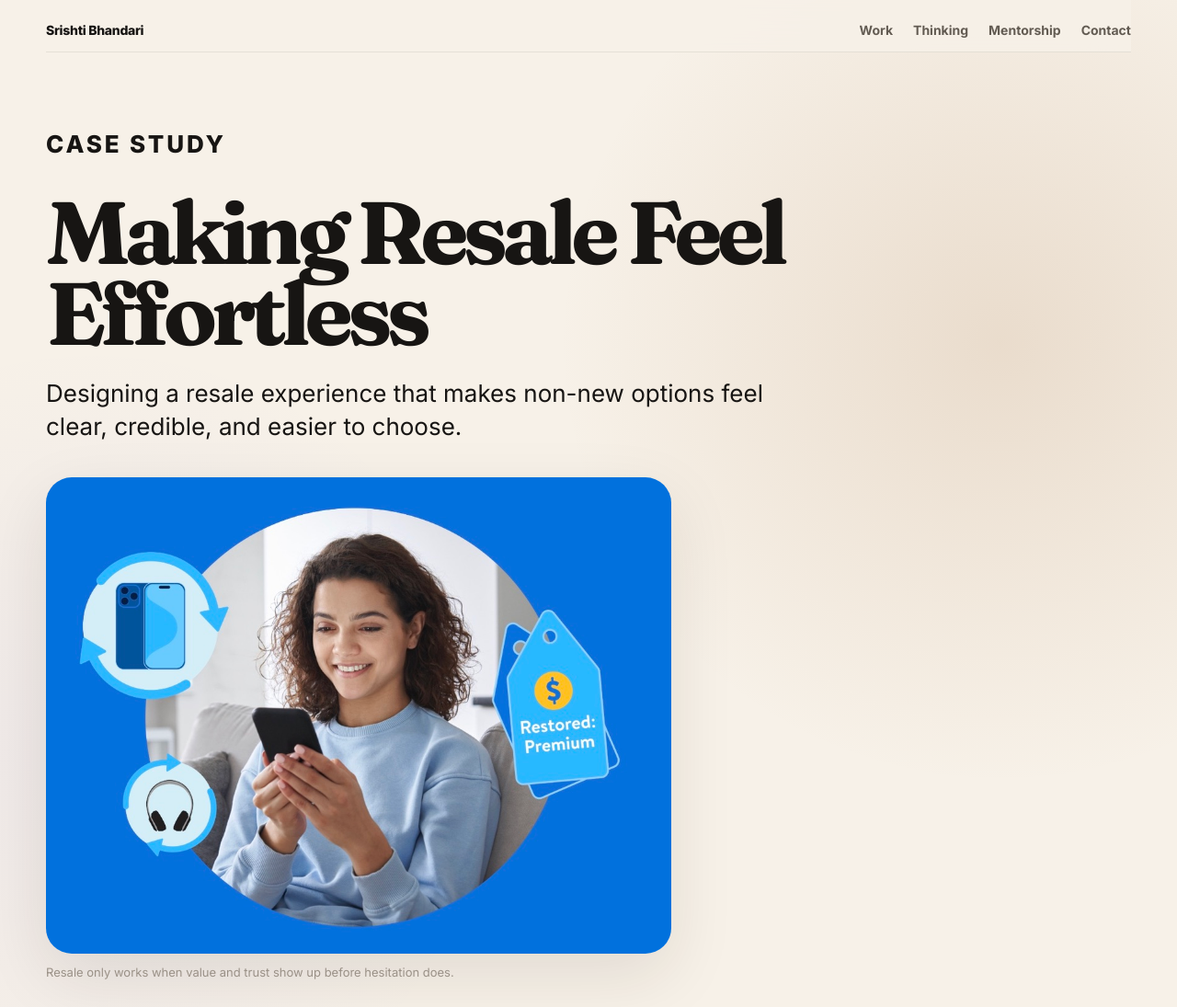
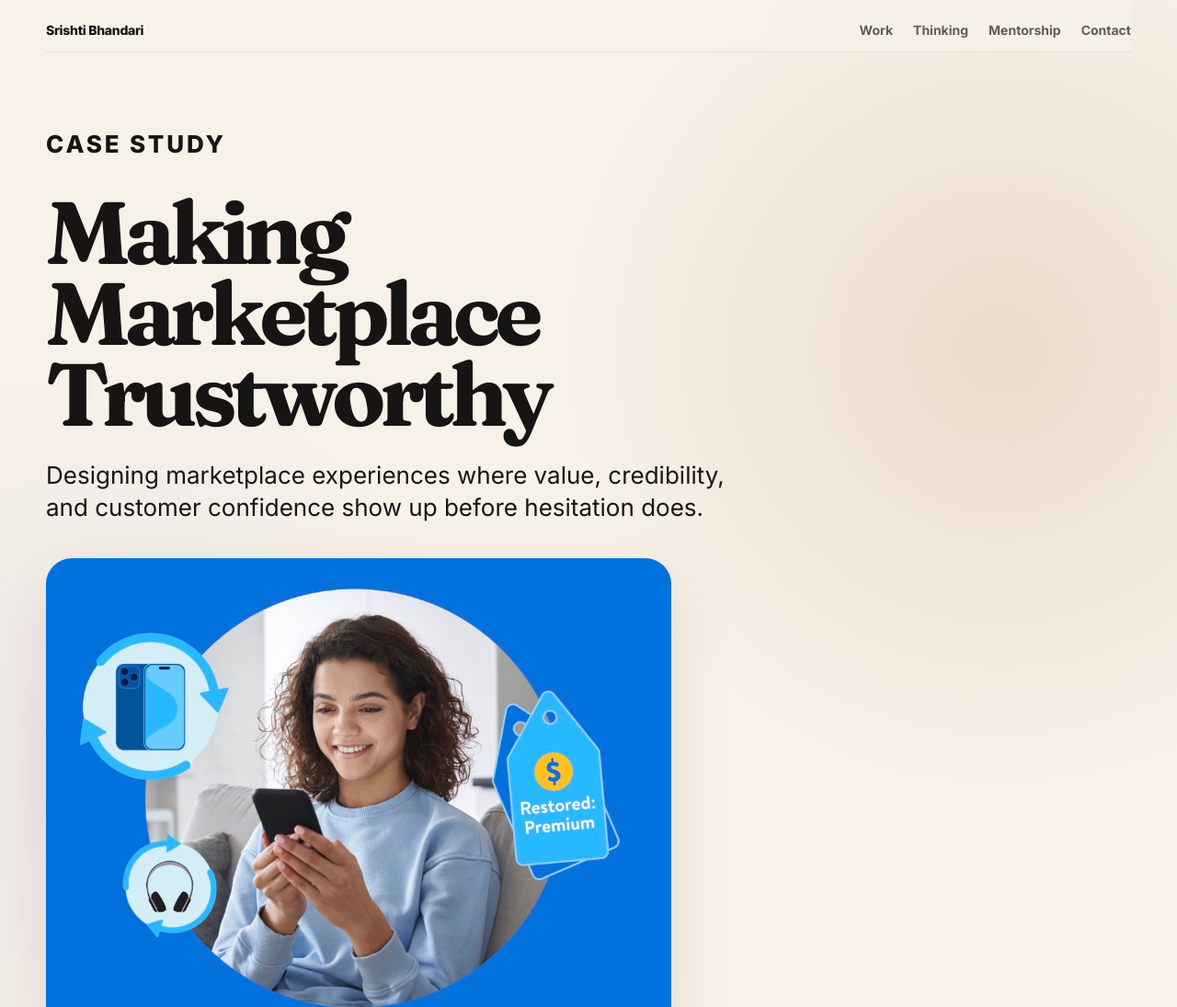
Before and after one commit to srishti-bhandari-product/srishtibhandari.github.io, a plain HTML site: page case-marketplace.html in a window 1280 px wide. Shown: the top 1095 px of the page at 92% size. Drawn offline with Linux system fonts and the light colour scheme.

Commit message:
Update case-marketplace.html

```diff
--- a/case-marketplace.html
+++ b/case-marketplace.html
@@ -2,7 +2,7 @@
 <html lang="en">
 <head>
   <meta charset="UTF-8" />
-  <title>Making Resale Feel Effortless — Srishti Bhandari</title>
+<title>Making Marketplace Trustworthy — Srishti Bhandari</title>
   <meta name="viewport" content="width=device-width, initial-scale=1" />
 
   <link rel="preconnect" href="https://fonts.googleapis.com">
@@ -30,10 +30,10 @@
     <article class="article">
       <p class="kicker">Case Study</p>
 
-      <h1>Making Resale Feel Effortless</h1>
+      <h1>Making Marketplace Trustworthy</h1>
 
       <p class="hero-lede">
-        Designing a resale experience that makes non-new options feel clear, credible, and easier to choose.
+        Designing marketplace experiences where value, credibility, and customer confidence show up before hesitation does.
       </p>
 
       <div class="figure">
```
